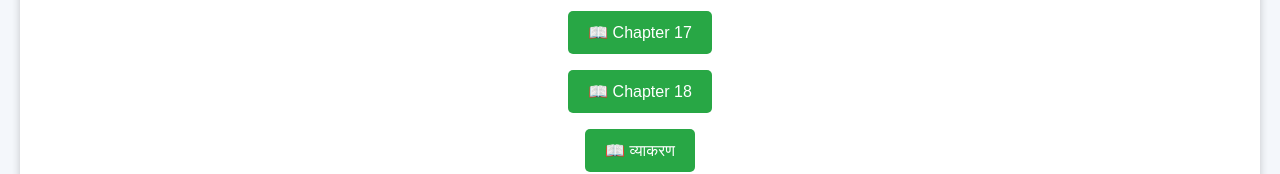
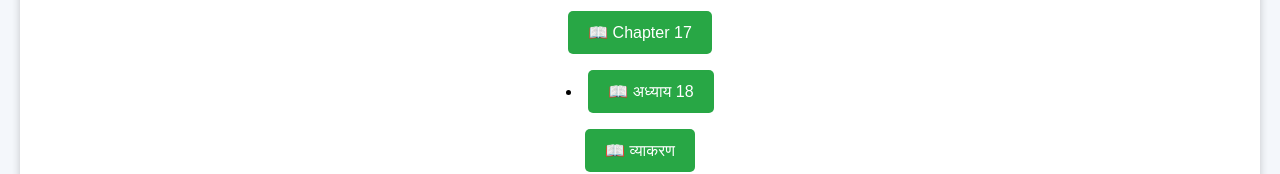
Before and after one commit to successnotesindia/Successnotes, a plain HTML site: page hindi10.html in a window 1280 px wide. Shown: the part 1206-1380 px from the top of the page. Drawn offline with Linux system fonts and the light colour scheme.

Commit message:
Change Chapter 18 link to list item format

```diff
--- a/hindi10.html
+++ b/hindi10.html
@@ -61,7 +61,7 @@ border-radius:5px;
 <p><a href="chapter15.html">📖 Chapter 15</a></p>
 <p><a href="chapter16.html">📖 Chapter 16</a></p>
 <p><a href="chapter17.html">📖 Chapter 17</a></p>
-  <p><a href="chapter18.html">📖 Chapter 18</a></p>
+  <li><a href="chapter18.html">📖 अध्याय 18</a></li>
 <p><a href="#">📖 व्याकरण</a></p>
 <p><a href="#">📖 महत्वपूर्ण प्रश्न</a></p>
 <p><a href="#">📖 MCQs</a></p>
```
